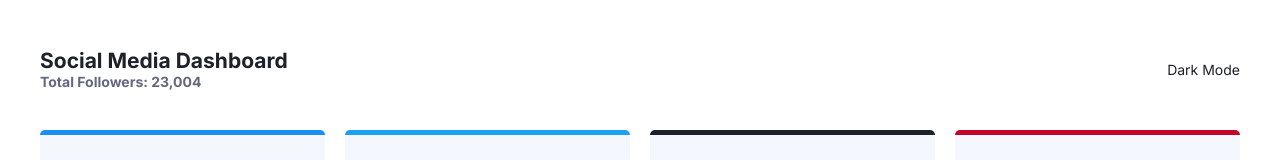
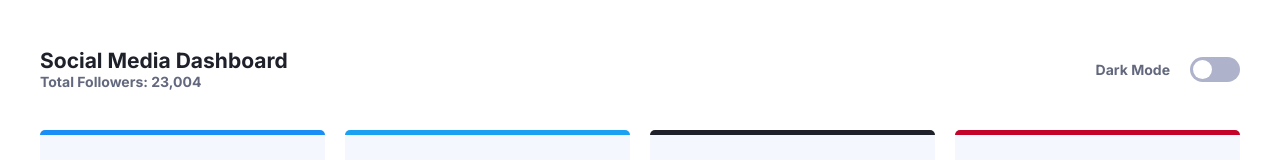
Before and after one commit to proXDhiya/Social-media-dashboard, a plain HTML site: page index.html in a window 1280 px wide. Shown: the top 160 px of the page. Drawn offline with Linux system fonts and the light colour scheme.

Commit message:
Add toggle

```diff
--- a/app.js
+++ b/app.js
@@ -0,0 +1,14 @@
+const toggle = document.querySelector('#toggle');
+const toggleBtn = document.querySelector('#toggle > div');
+let isClicked = true;
+
+toggleBtn.addEventListener('click', () => {
+    if (isClicked) {
+        toggleBtn.style.right = null;
+        toggleBtn.style.left = '0px';
+    } else {
+        toggleBtn.style.right = '0px';
+        toggleBtn.style.left = null;
+    }
+    isClicked = !isClicked;
+});
--- a/index.html
+++ b/index.html
@@ -16,7 +16,9 @@
         </div>
         <div>
           <p>Dark Mode</p>
-          <div class="toggle"></div>
+          <div id="toggle">
+            <div></div>
+          </div>
         </div>
       </nav>
       <div id="global_vue">
@@ -147,5 +149,6 @@
         </div>
       </div>
     </main>
+    <script src="./app.js"></script>
   </body>
 </html>
--- a/style.css
+++ b/style.css
@@ -65,6 +65,30 @@ body {
 
             & > :last-child {
                 justify-self: end;
+                display: flex;
+                align-items: center;
+                gap: 20px;
+                color: var(--dark-grayish-blue);
+                font-weight: var(--font-weight-bold);
+
+                & > #toggle {
+                    width: 50px;
+                    height: 25px;
+                    border-radius: 20px;
+                    background-color: var(--toggle);
+                    position: relative;
+                    transition: all 0.5s ease-in-out;
+
+                    & > div {
+                        margin: 3px;
+                        height: calc(100% - 6px);
+                        width: 19px;
+                        border-radius: 50%;
+                        background-color: var(--white);
+                        cursor: pointer;
+                        position: absolute;
+                    }
+                }
             }
         }
 
```
